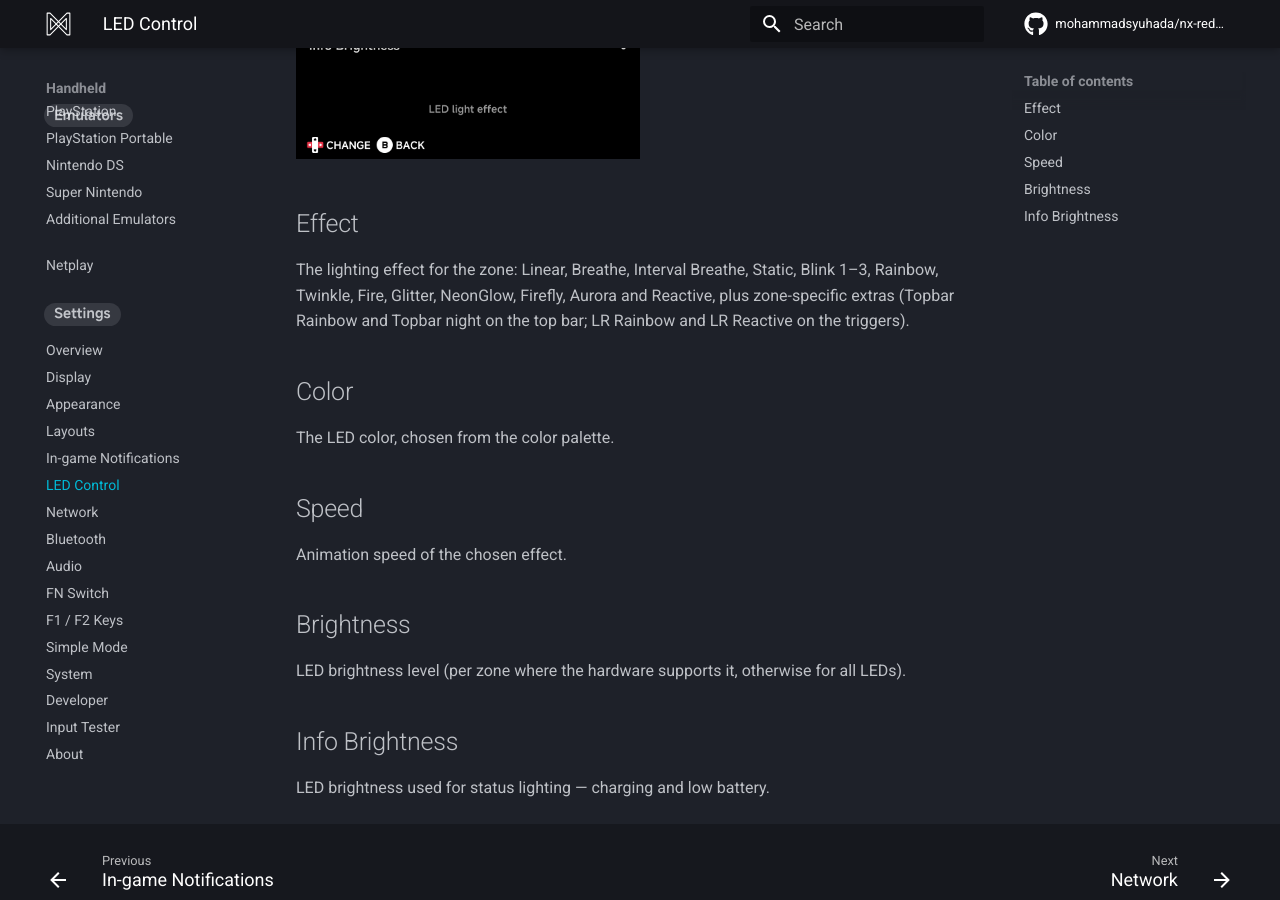
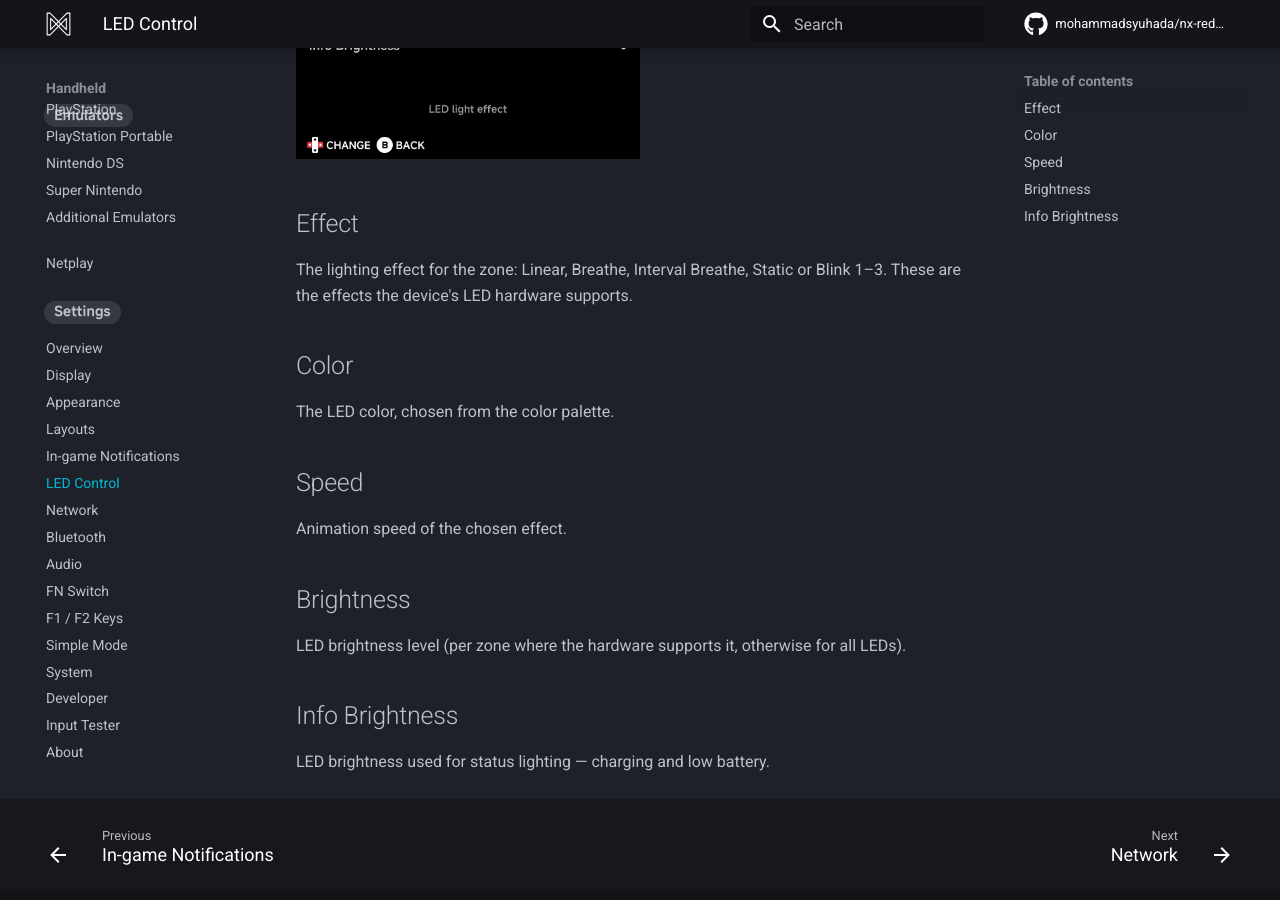
Before and after one commit to mohammadsyuhada/nx-redux-docs, an MkDocs documentation site: the page built from docs/handheld/settings/led-control.md, in a window 1280 px wide and 900 px high, scrolled down 743 px. Built offline with MkDocs 1.6.1 and Material for MkDocs 9.7.7, drawn with Linux system fonts in a browser that asks for light colours; comment, search, counter and statistics services are not loaded.

Commit message:
docs(leds): list only the supported LED effects

```diff
--- a/docs/handheld/settings/led-control.md
+++ b/docs/handheld/settings/led-control.md
@@ -14,9 +14,8 @@ Opening a zone shows its options — here the F1 key:
 ## Effect
 
 The lighting effect for the zone: Linear, Breathe, Interval Breathe,
-Static, Blink 1–3, Rainbow, Twinkle, Fire, Glitter, NeonGlow, Firefly,
-Aurora and Reactive, plus zone-specific extras (Topbar Rainbow and Topbar
-night on the top bar; LR Rainbow and LR Reactive on the triggers).
+Static or Blink 1–3. These are the effects the device's LED hardware
+supports.
 
 ## Color
 
```
